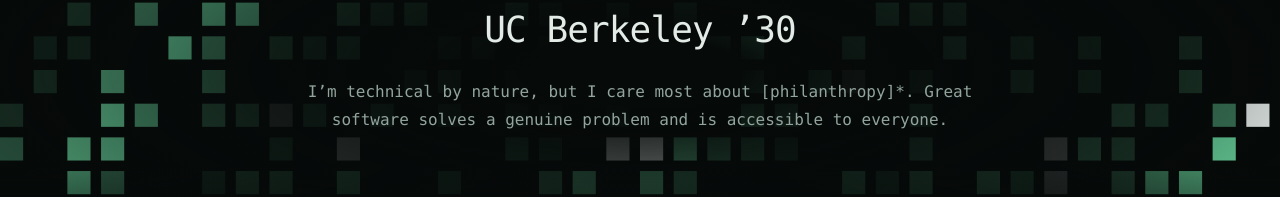
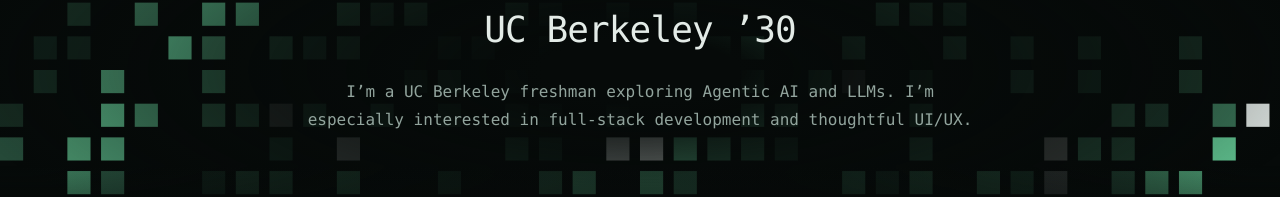
Before and after one commit to JacobQuion/Personal-Website, a Next.js app: page / in a window 1280 px wide. Shown: the part 179-376 px from the top of the page. Built offline with nearby package versions, Linux system fonts and the light colour scheme.

Commit message:
Update site.ts

```diff
--- a/content/site.ts
+++ b/content/site.ts
@@ -35,12 +35,10 @@ export const site = {
   url: "https://example.com",
   description:
     "Personal site of Jacob Quion — engineer, builder, and occasional writer.",
-  /**
-   * Two markers are supported: `*` renders a superscript mark, and text in
-   * [square brackets] becomes a link to `introLink`.
-   */
+  /** Sits under the hero headline. Plain text — no markup is parsed. */
   intro:
-    "I’m technical by nature, but I care most about [philanthropy]*. Great software solves a genuine problem and is accessible to everyone.",
+    "I’m a UC Berkeley freshman exploring Agentic AI and LLMs. I’m especially interested in full-stack development and thoughtful UI/UX.",
+  /** Currently unused; kept for the next time the intro needs a link. */
   introLink: "https://youtu.be/q1L4atKoWcg",
   /** Body copy for the contact section at the bottom of the home page. */
   contactBlurb:
```
